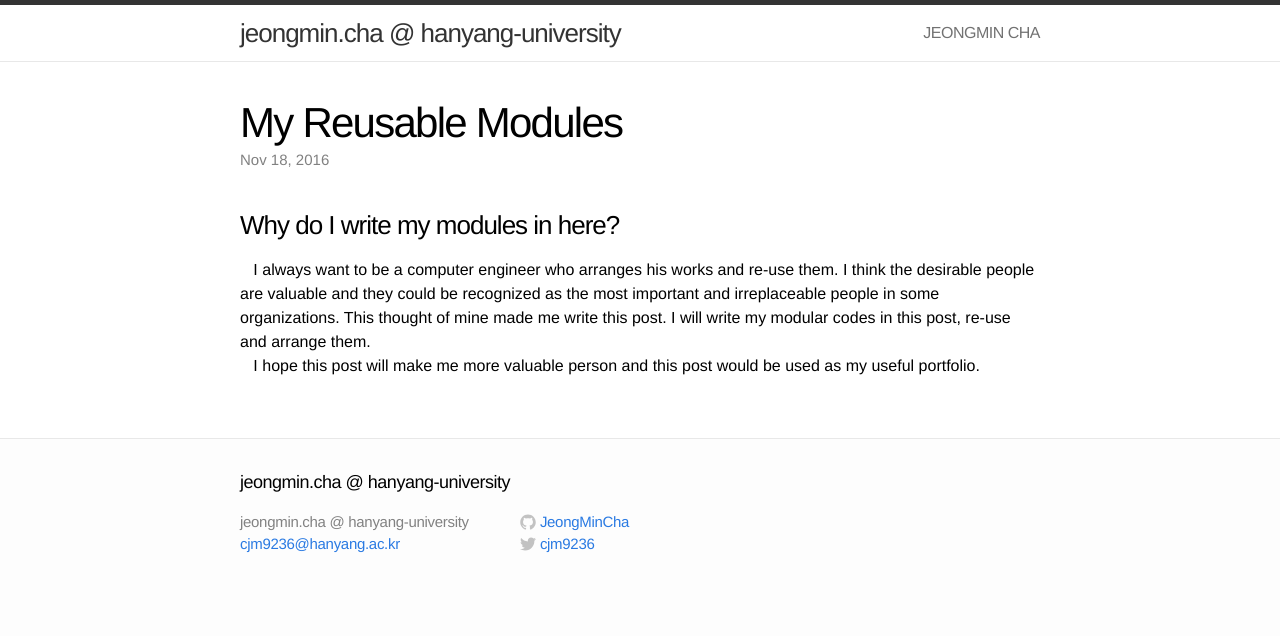
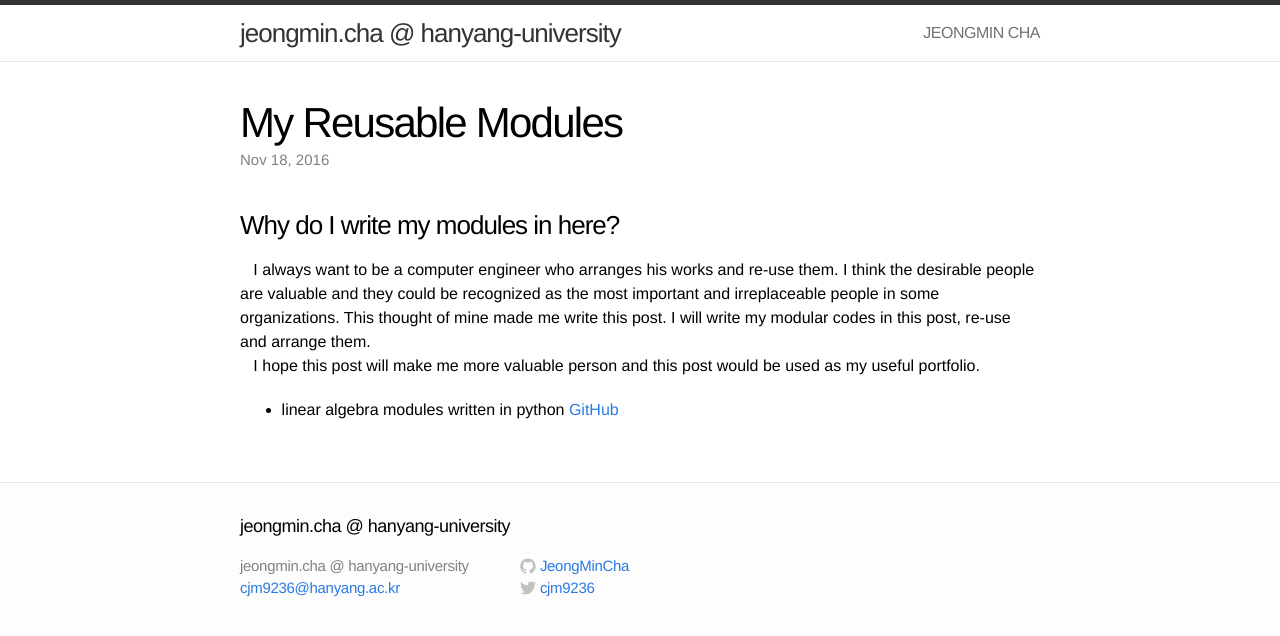
Before and after one commit to JeongMinCha/jeongmincha.github.com, a Jekyll site: the page built from _posts/2016-11-18-MyModules.md, in a window 1280 px wide. Shown: the top 636 px of the page. Built offline with Jekyll 4.4.1, drawn with Linux system fonts in a browser that asks for light colours.

Commit message:
Add link to linear-algebra repo in My GitHub

```diff
--- a/_posts/2016-11-18-MyModules.md
+++ b/_posts/2016-11-18-MyModules.md
@@ -6,3 +6,5 @@ title: My Reusable Modules
 ### Why do I write my modules in here?
 &nbsp;&nbsp; I always want to be a computer engineer who arranges his works and re-use them. I think the desirable people are valuable and they could be recognized as the most important and irreplaceable people in some organizations. This thought of mine made me write this post. I will write my modular codes in this post, re-use and arrange them.
 &nbsp;&nbsp; I hope this post will make me more valuable person and this post would be used as my useful portfolio.
+
+- linear algebra modules written in python [GitHub](https://github.com/JeongMinCha/linear-algebra)
```
